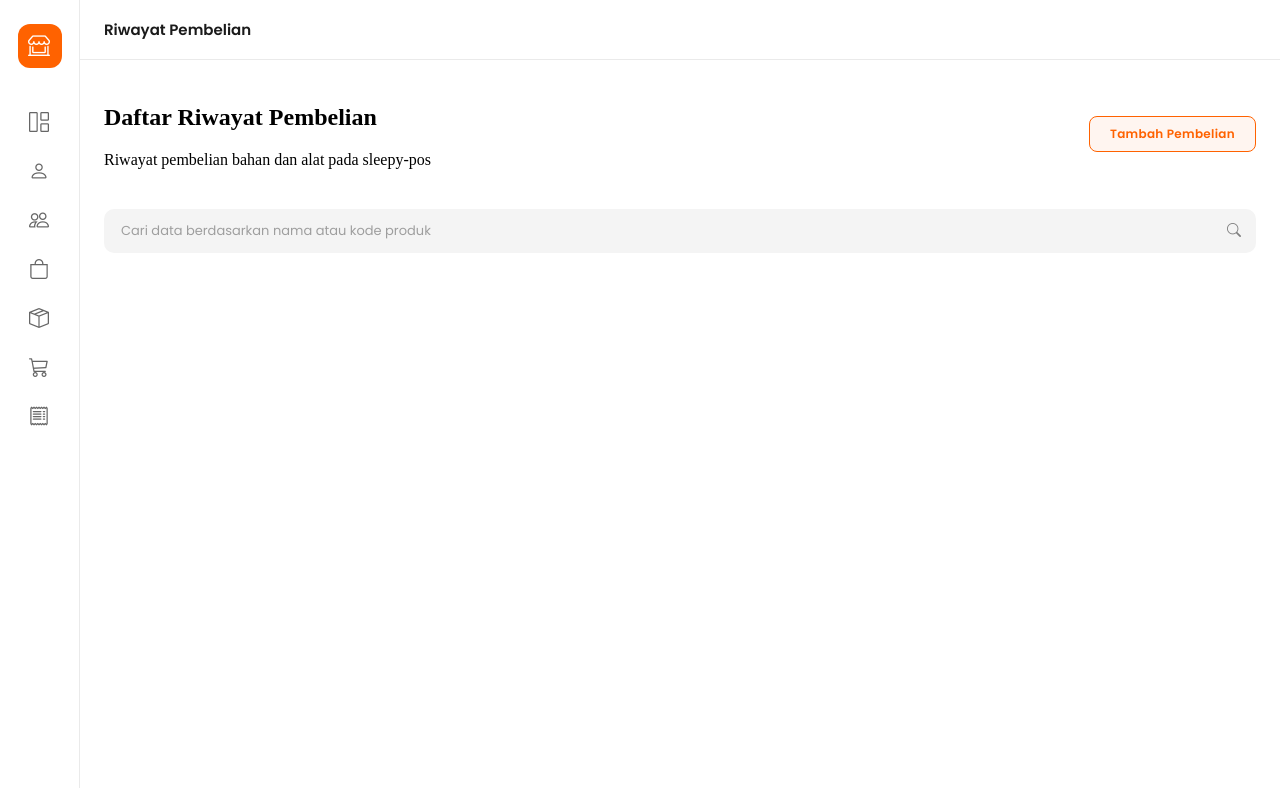
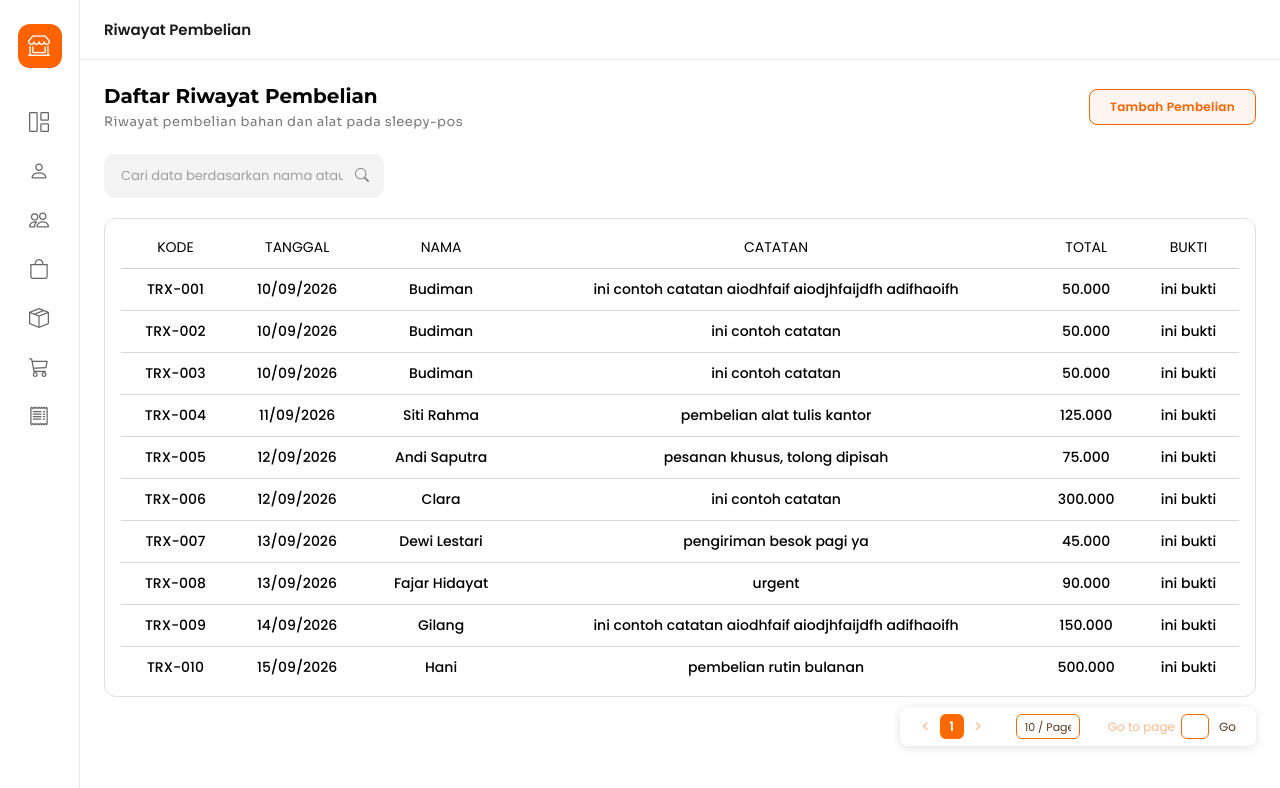
Before and after one commit to stpndrs/sleepypos-vue, a Vue app: page /purchases in a window 1280 px wide. Shown: the top 788 px of the page. Built offline with nearby package versions, Linux system fonts and the light colour scheme.

Commit message:
feat(purchases): add table and pagination to purchases view
- Render purchase list with Table component
- Add Pagination with page and per-page state
- Add mock purchase data pending real API fetch

```diff
--- a/src/pages/purchases/PurchasesView.vue
+++ b/src/pages/purchases/PurchasesView.vue
@@ -1,18 +1,113 @@
 <script setup>
-import { ref } from 'vue'
-import SearchInput from '@/components/SearchInput.vue'
-import Button from '@/components/Button.vue'
-import router from '@/router'
-import Link from '@/components/Link.vue'
+import { ref, computed, watch } from 'vue';
+import SearchInput from '@/components/SearchInput.vue';
+import ObjectTable from '@/components/Table.vue';
+import Pagination from '@/components/Pagination.vue';
+import Button from '@/components/Button.vue';
+import router from '@/router';
+import Link from '@/components/Link.vue';
 
-//Filter States
-const searchQuery = ref('')
+const searchQuery = ref('');
+const currentPage = ref(1);
+const perPage = ref(10);
+
+//Test object
+const purchasesData = ref([
+    {
+        kode: 'TRX-001',
+        tanggal: '10/09/2026',
+        nama: 'Budiman',
+        catatan: 'ini contoh catatan aiodhfaif aiodjhfaijdfh adifhaoifh',
+        total: '50.000',
+        bukti: 'ini bukti',
+    },
+    {
+        kode: 'TRX-002',
+        tanggal: '10/09/2026',
+        nama: 'Budiman',
+        catatan: 'ini contoh catatan',
+        total: '50.000',
+        bukti: 'ini bukti',
+    },
+    {
+        kode: 'TRX-003',
+        tanggal: '10/09/2026',
+        nama: 'Budiman',
+        catatan: 'ini contoh catatan',
+        total: '50.000',
+        bukti: 'ini bukti',
+    },
+    {
+        kode: 'TRX-004',
+        tanggal: '11/09/2026',
+        nama: 'Siti Rahma',
+        catatan: 'pembelian alat tulis kantor',
+        total: '125.000',
+        bukti: 'ini bukti',
+    },
+    {
+        kode: 'TRX-005',
+        tanggal: '12/09/2026',
+        nama: 'Andi Saputra',
+        catatan: 'pesanan khusus, tolong dipisah',
+        total: '75.000',
+        bukti: 'ini bukti',
+    },
+    {
+        kode: 'TRX-006',
+        tanggal: '12/09/2026',
+        nama: 'Clara',
+        catatan: 'ini contoh catatan',
+        total: '300.000',
+        bukti: 'ini bukti',
+    },
+    {
+        kode: 'TRX-007',
+        tanggal: '13/09/2026',
+        nama: 'Dewi Lestari',
+        catatan: 'pengiriman besok pagi ya',
+        total: '45.000',
+        bukti: 'ini bukti',
+    },
+    {
+        kode: 'TRX-008',
+        tanggal: '13/09/2026',
+        nama: 'Fajar Hidayat',
+        catatan: 'urgent',
+        total: '90.000',
+        bukti: 'ini bukti',
+    },
+    {
+        kode: 'TRX-009',
+        tanggal: '14/09/2026',
+        nama: 'Gilang',
+        catatan: 'ini contoh catatan aiodhfaif aiodjhfaijdfh adifhaoifh',
+        total: '150.000',
+        bukti: 'ini bukti',
+    },
+    {
+        kode: 'TRX-010',
+        tanggal: '15/09/2026',
+        nama: 'Hani',
+        catatan: 'pembelian rutin bulanan',
+        total: '500.000',
+        bukti: 'ini bukti',
+    },
+]);
+const totalItems = ref(purchasesData.value.length);
+const totalPages = computed(() => Math.max(1, Math.ceil(totalItems.value / perPage.value)));
+
+async function fetchData() {
+    // jalankan semisal ada ada perubahan halaman
+}
+
+watch([currentPage, perPage], fetchData, { immediate: true });
 </script>
 
 <template>
-    <div>
+    <div class="page">
         <section class="page-header">
-            <div class="page-identify">
+            <div class="page-identity">
                 <h1 class="page-title">Daftar Riwayat Pembelian</h1>
                 <p class="page-description">Riwayat pembelian bahan dan alat pada sleepy-pos</p>
             </div>
@@ -27,12 +122,43 @@ const searchQuery = ref('')
                     placeholder="Cari data berdasarkan nama atau kode produk"
                 />
             </section>
-            <section class="data"></section>
+            <section class="data">
+                <ObjectTable :items="purchasesData" />
+            </section>
+        </section>
+        <section class="page-footer">
+            <div class="pagination-footer">
+                <Pagination
+                    v-model:currentPage="currentPage"
+                    v-model:perPage="perPage"
+                    :totalPages="totalPages"
+                />
+            </div>
         </section>
     </div>
 </template>
 
 <style scoped>
+.page {
+    display: flex;
+    flex-direction: column;
+    min-height: 100vh;
+}
+
+.filters {
+    width: 30px;
+}
+
+.data {
+    margin-top: 20px;
+}
+
+.pagination-footer {
+    margin-top: auto;
+    display: flex;
+    justify-content: flex-end;
+}
+
 @media (max-width: 991.98px) {
     .page-body .filters {
         flex-direction: column;
```
